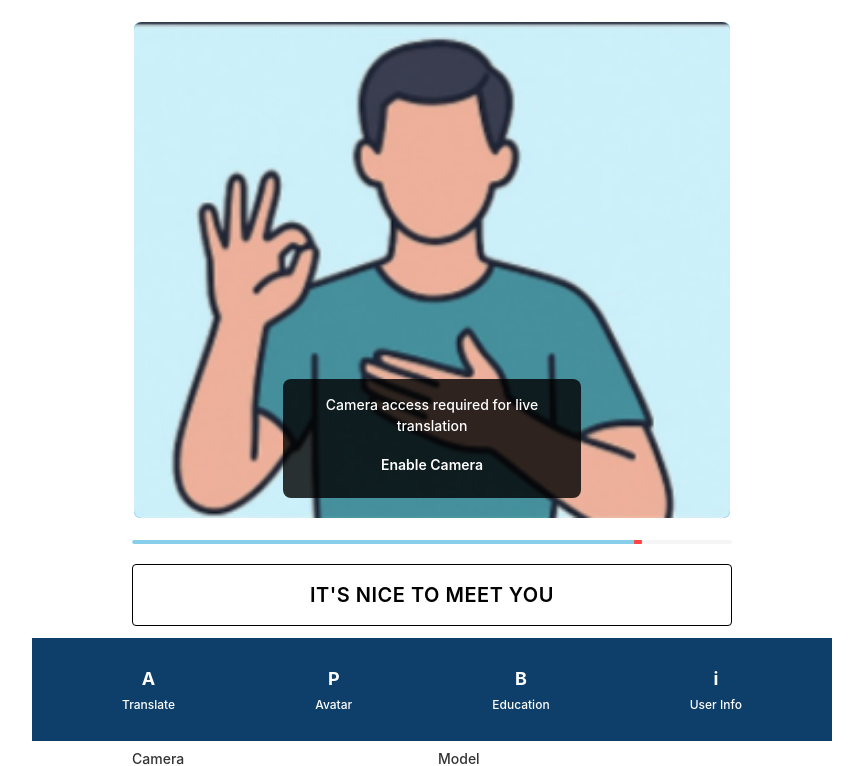
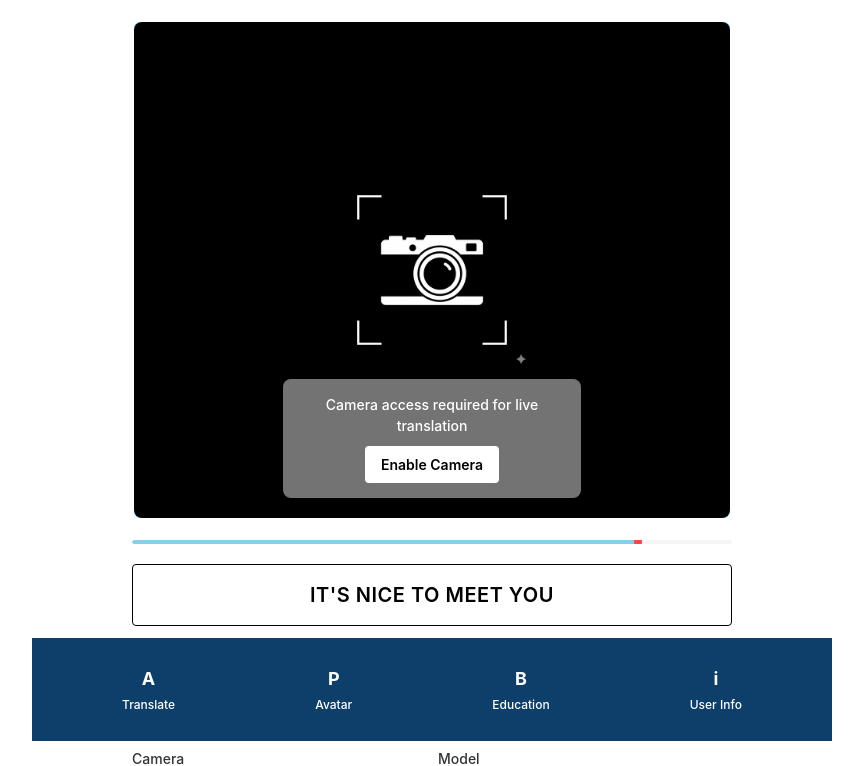
Before and after one commit to Boe6Eod7Nty/HandScribe, a PHP site: page / in a window 1280 px wide. Shown: the part 59-825 px from the top of the page, without its empty margins (208-1071 px from the left). Run offline with PHP 8.4, Linux system fonts and the light colour scheme; some libraries are stand-ins or nearby versions.

Commit message:
Updated camera location with camera icon

```diff
--- a/assets/css/styles.css
+++ b/assets/css/styles.css
@@ -259,6 +259,18 @@ body.loading {
   object-fit: cover;
 }
 
+.camera-icon {
+  max-width: 200px;
+  max-height: 200px;
+  width: auto;
+  height: auto;
+  object-fit: contain;
+  position: absolute;
+  top: 50%;
+  left: 50%;
+  transform: translate(-50%, -50%);
+}
+
 /* Camera Video Styles */
 .camera-video {
   width: 100%;
@@ -296,7 +308,7 @@ body.loading {
   justify-content: center;
   align-items: center;
   position: relative;
-  background-color: var(--light-blue);
+  background-color: #000000;
   border-radius: 8px;
 }
 
@@ -306,7 +318,7 @@ body.loading {
   left: 50%;
   transform: translateX(-50%);
   text-align: center;
-  background-color: rgba(0, 0, 0, 0.8);
+  background-color: rgba(128, 128, 128, 0.9);
   padding: 15px 20px;
   border-radius: 8px;
   color: var(--white);
@@ -320,8 +332,8 @@ body.loading {
 }
 
 .btn-enable-camera {
-  background-color: var(--accent-color);
-  color: var(--white);
+  background-color: #ffffff;
+  color: #000000;
   border: none;
   padding: 8px 16px;
   border-radius: 4px;
@@ -332,7 +344,7 @@ body.loading {
 }
 
 .btn-enable-camera:hover {
-  background-color: #0056b3;
+  background-color: #e0e0e0;
 }
 
 .camera-error {
--- a/public/index.php
+++ b/public/index.php
@@ -12,7 +12,7 @@ require_once __DIR__ . '/../includes/header.php';
         <video id="camera-feed" class="camera-video" autoplay muted playsinline></video>
         <canvas id="pose-canvas" class="pose-canvas"></canvas>
         <div id="camera-placeholder" class="camera-placeholder">
-          <img src="../assets/images/avatar_placeholder.png" alt="Avatar" class="avatar-image">
+          <img src="../assets/images/camera-icon.jpg" alt="Camera Icon" class="camera-icon">
           <div class="camera-permission-prompt">
             <p>Camera access required for live translation</p>
             <button id="enable-camera-btn" class="btn-enable-camera">Enable Camera</button>
```
Also changed, not shown: assets/images/camera-icon.jpg (added).
